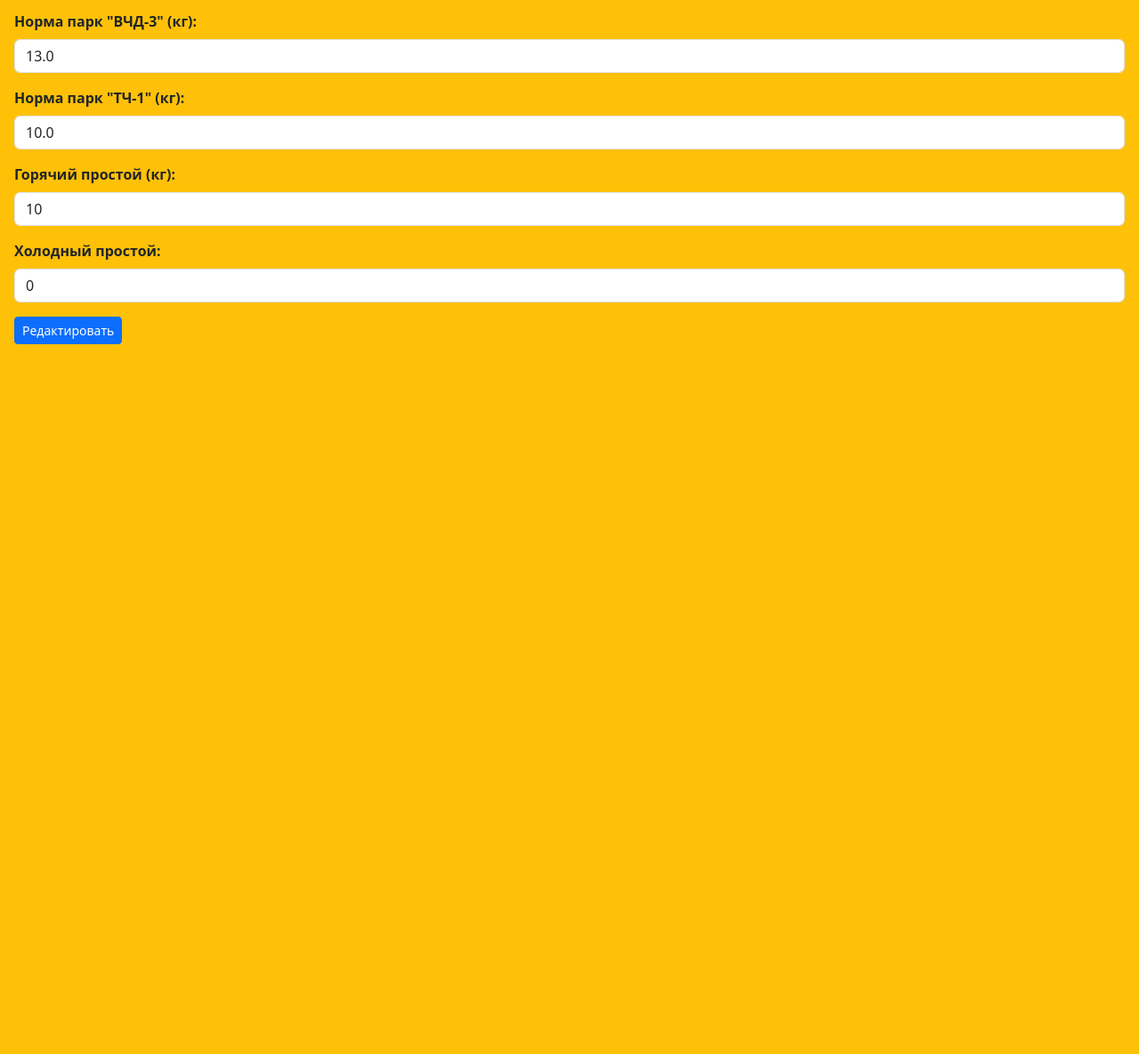
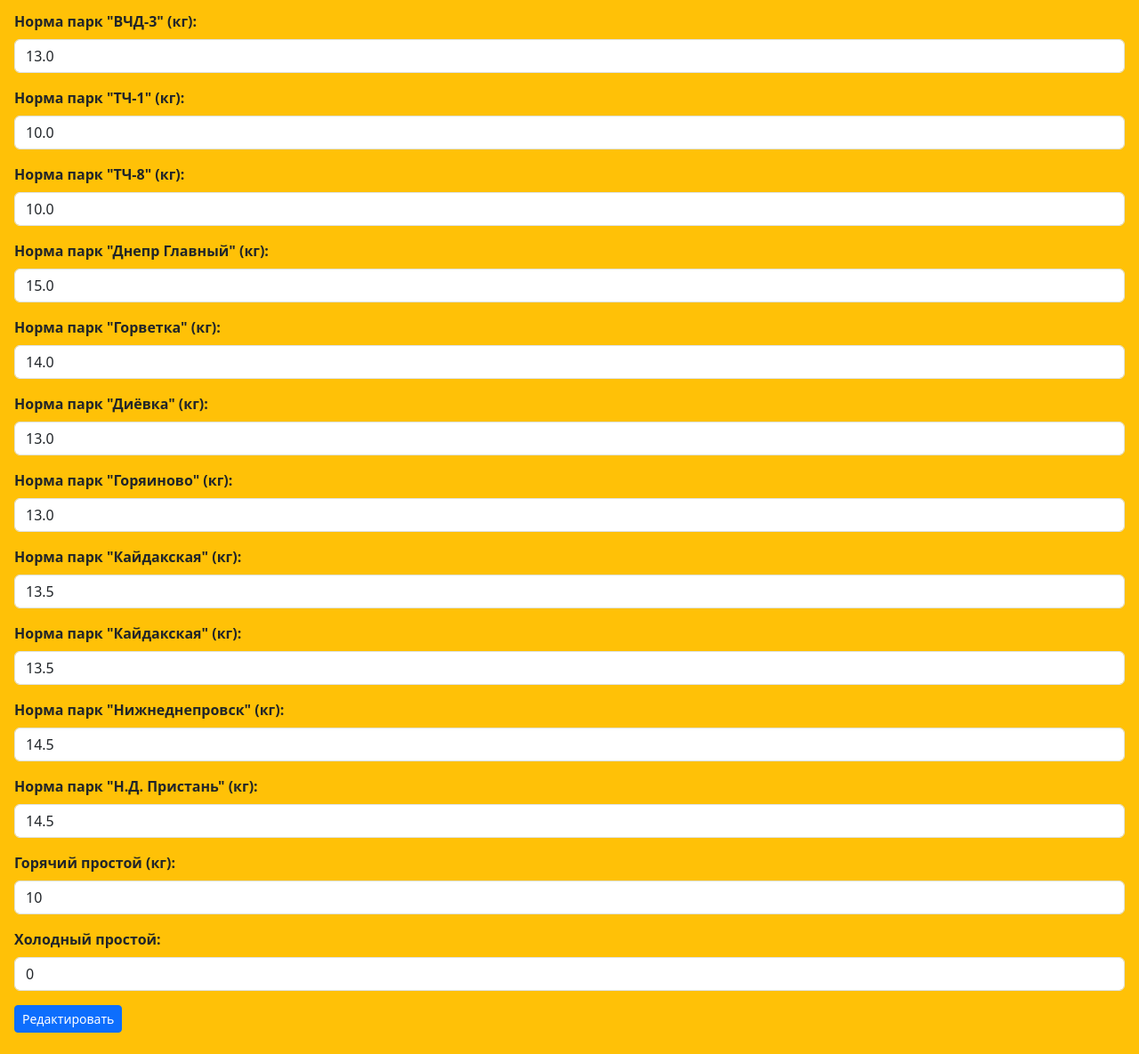
Before and after one commit to slavafortGR/work_and_fuel, a Flask app: page /settings in a window 1280 px wide. Shown: the part 566-1751 px from the top of the page at 89% size. Before the commit the page ends 953 px from the top, so only its background shows below. Run offline with Flask 3, Linux system fonts and the light colour scheme.

Commit message:
the new work parks have been added

```diff
--- a/workfuel/forms.py
+++ b/workfuel/forms.py
@@ -45,6 +45,14 @@ class SettingsForm(FlaskForm):
     park_nijny_norm = FloatField('Park Nijny norm', validators=[DataRequired()])
     park_vchd_3_norm = FloatField('Park VCHD norm', validators=[DataRequired()])
     park_tch_1_norm = FloatField('Park TCH-1 norm', validators=[DataRequired()])
+    park_tch_8_norm = FloatField('Park TCH-8 norm', validators=[DataRequired()])
+    park_dnepr_norm = FloatField('Park Dnepr norm', validators=[DataRequired()])
+    park_gorvetka_norm = FloatField('Park Gorvetka norm', validators=[DataRequired()])
+    park_diyovka_norm = FloatField('Park Diyovka norm', validators=[DataRequired()])
+    park_goryainovo_norm = FloatField('Park Goryainovo norm', validators=[DataRequired()])
+    park_kaidakskaya_norm = FloatField('Park Kaidakskaya norm', validators=[DataRequired()])
+    park_nizhnedneprovsk_norm = FloatField('Park Nizhnedneprovsk norm', validators=[DataRequired()])
+    park_pristan_norm = FloatField('Park Pristan norm', validators=[DataRequired()])
     hot_state = IntegerField('Hot state', validators=[DataRequired()])
     cool_state = IntegerField('Cool state', validators=[DataRequired()])
     submit = SubmitField('Edit')
--- a/workfuel/routes.py
+++ b/workfuel/routes.py
@@ -7,7 +7,7 @@ from workfuel.logger import logger
 from workfuel.models import User, WorkTime, Locomotive, Fuel, Settings, WorkParks
 from workfuel.utils import get_monthly_work_time, existing_work_time
 from workfuel.helpers import validate_settings_form, validate_create_work_form, validate_register_form, \
-    validate_data_form, convert_to_decimal_hours, validate_work_time
+    validate_data_form, convert_to_decimal_hours, validate_work_time, get_park_norms
 from werkzeug.security import check_password_hash, generate_password_hash
 from datetime import datetime, timedelta
 
@@ -185,7 +185,10 @@ def create_work_form_post():
     data_form.activities.choices = [
         (1, 'Парк "Л"'), (2, 'Парк "Г"'), (3, 'Парк "Е"'), (4, 'Парк "З"'),
         (5, 'Парк "Втормет"'), (6, 'Парк "Нижний"'), (7, 'Парк "ВЧД-3"'),
-        (8, 'Парк "ТЧ-1"'), (9, 'Горячий простой'), (10, 'Холодный простой')
+        (8, 'Парк "ТЧ-1"'), (9, 'Парк "ТЧ-8"'), (10, 'Парк "Днепр Главный"'),
+        (11, 'Парк "Горветка"'), (12, 'Парк "Диёвка"'), (13, 'Парк "Горяиново"'),
+        (14, 'Парк "Кайдакская"'), (15, 'Парк "Нижнеднепровск"'), (16, 'Парк "Н.Д. Пристань"'),
+        (17, 'Горячий простой'), (18, 'Холодный простой')
     ]
 
     date_str = request.form.get('date', '').strip()
@@ -245,19 +248,7 @@ def create_work_form_post():
                 return render_template('data_form.html', data_form=data_form)
 
             settings = Settings.query.first()
-
-            park_norms = {
-                1: settings.park_l_norm,
-                2: settings.park_g_norm,
-                3: settings.park_e_norm,
-                4: settings.park_z_norm,
-                5: settings.park_vm_norm,
-                6: settings.park_nijny_norm,
-                7: settings.park_vchd_3_norm,
-                8: settings.park_tch_1_norm,
-                9: settings.hot_state,
-                10: settings.cool_state
-            }
+            park_norms = get_park_norms(settings)
 
             norm = 0
 
--- a/workfuel/templates/settings.html
+++ b/workfuel/templates/settings.html
@@ -62,6 +62,69 @@
                 {% endfor %}
             </div>
             <div class="mb-3">
+                <label class="form-label"><strong>Норма парк "ТЧ-8" (кг): </strong></label>
+                {{ settings_form.park_tch_8_norm(type="number", class="form-control", step="any") }}
+                {% for error in settings_form.park_tch_8_norm.errors %}
+                    <span class="text-danger">{{ error }}</span>
+                {% endfor %}
+            </div>
+            <div class="mb-3">
+                <label class="form-label"><strong>Норма парк "Днепр Главный" (кг): </strong></label>
+                {{ settings_form.park_dnepr_norm(type="number", class="form-control", step="any") }}
+                {% for error in settings_form.park_dnepr_norm.errors %}
+                    <span class="text-danger">{{ error }}</span>
+                {% endfor %}
+            </div>
+            <div class="mb-3">
+                <label class="form-label"><strong>Норма парк "Горветка" (кг): </strong></label>
+                {{ settings_form.park_gorvetka_norm(type="number", class="form-control", step="any") }}
+                {% for error in settings_form.park_gorvetka_norm.errors %}
+                    <span class="text-danger">{{ error }}</span>
+                {% endfor %}
+            </div>
+            <div class="mb-3">
+                <label class="form-label"><strong>Норма парк "Диёвка" (кг): </strong></label>
+                {{ settings_form.park_diyovka_norm(type="number", class="form-control", step="any") }}
+                {% for error in settings_form.park_diyovka_norm.errors %}
+                    <span class="text-danger">{{ error }}</span>
+                {% endfor %}
+            </div>
+            <div class="mb-3">
+                <label class="form-label"><strong>Норма парк "Горяиново" (кг): </strong></label>
+                {{ settings_form.park_goryainovo_norm(type="number", class="form-control", step="any") }}
+                {% for error in settings_form.park_goryainovo_norm.errors %}
+                    <span class="text-danger">{{ error }}</span>
+                {% endfor %}
+            </div>
+            <div class="mb-3">
+                <label class="form-label"><strong>Норма парк "Кайдакская" (кг): </strong></label>
+                {{ settings_form.park_kaidakskaya_norm(type="number", class="form-control", step="any") }}
+                {% for error in settings_form.park_kaidakskaya_norm.errors %}
+                    <span class="text-danger">{{ error }}</span>
+                {% endfor %}
+            </div>
+            <div class="mb-3">
+                <label class="form-label"><strong>Норма парк "Кайдакская" (кг): </strong></label>
+                {{ settings_form.park_kaidakskaya_norm(type="number", class="form-control", step="any") }}
+                {% for error in settings_form.park_kaidakskaya_norm.errors %}
+                    <span class="text-danger">{{ error }}</span>
+                {% endfor %}
+            </div>
+            <div class="mb-3">
+                <label class="form-label"><strong>Норма парк "Нижнеднепровск" (кг): </strong></label>
+                {{ settings_form.park_nizhnedneprovsk_norm(type="number", class="form-control", step="any") }}
+                {% for error in settings_form.park_nizhnedneprovsk_norm.errors %}
+                    <span class="text-danger">{{ error }}</span>
+                {% endfor %}
+            </div>
+            <div class="mb-3">
+                <label class="form-label"><strong>Норма парк "Н.Д. Пристань" (кг): </strong></label>
+                {{ settings_form.park_pristan_norm(type="number", class="form-control", step="any") }}
+                {% for error in settings_form.park_pristan_norm.errors %}
+                    <span class="text-danger">{{ error }}</span>
+                {% endfor %}
+            </div>
+            <div class="mb-3">
                 <label class="form-label"><strong>Горячий простой (кг): </strong></label>
                 {{ settings_form.hot_state(type="number", class="form-control") }}
                 {% for error in settings_form.hot_state.errors %}
```
Also changed, not shown: workfuel/helpers.py (+14 -3 lines), workfuel/models.py (+8 -0 lines).
